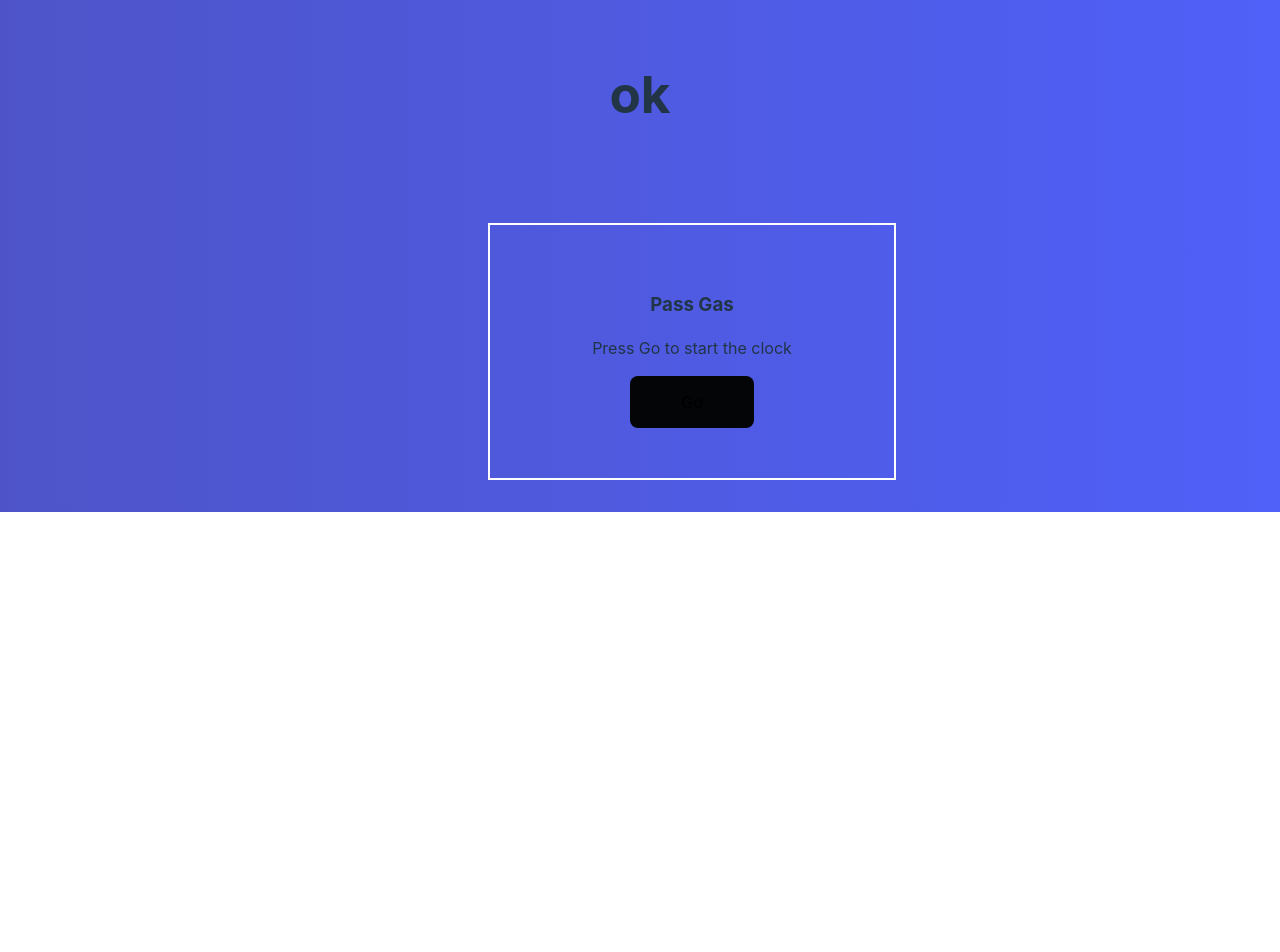
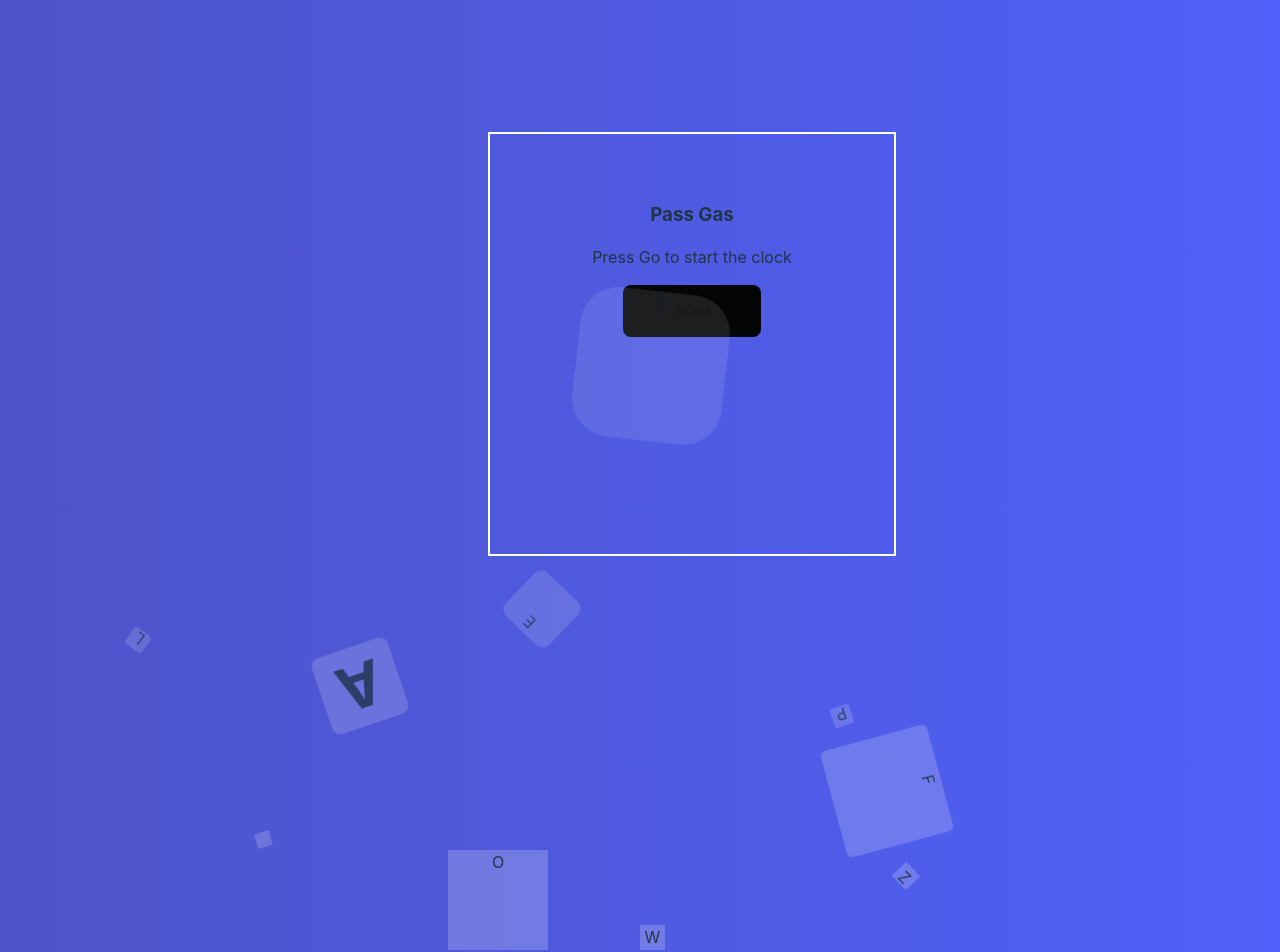
Before and after one commit to mahmudulhaquequdrati/word-game-2-frontend, a React (Vite) app: page / in a window 1280 px wide. Shown: the top 952 px of the page. Before the commit the page ends 800 px from the top, so only its background shows below. Built offline with nearby package versions, Linux system fonts and the light colour scheme.

Commit message:
added styles

```diff
--- a/src/components/days/Days.css
+++ b/src/components/days/Days.css
@@ -20,8 +20,8 @@
 }
 
 .day-content {
-  display: flex;
-  flex-direction: column;
+  display: grid;
+  grid-template-columns: repeat(7, 1fr);
 }
 
 .days-btn {
--- a/src/components/days/Days.jsx
+++ b/src/components/days/Days.jsx
@@ -33,7 +33,7 @@ const Days = () => {
         <div className="day-content">
           {" "}
           {days.map((day) => (
-            <Link to="/word-match">
+            <Link to="/">
               <button className="days-btn">Day {day.day}</button>
             </Link>
           ))}
--- a/src/components/home/Home.css
+++ b/src/components/home/Home.css
@@ -1,26 +1,168 @@
-.home-container {
-  height: 250px;
-  margin: auto;
-  border: 4px solid rgb(253, 253, 253);
-  border-radius: 10px;
-  padding: 20px 30px;
-  padding-top: 100px;
-  background-color: #fdd994;
-  box-shadow: 0 5px 10px rgba(0, 0, 0, 0.1);
+.top-conatiner {
+  margin-bottom: 120px;
+}
+.context {
+  margin-top: 100px;
+  width: 100%;
+  /* position: absolute; */
+  position: static;
+  border: 2px solid #fff;
+  padding: 50px;
+  height: 320px;
 }
 
-.home-container button {
-  background-color: aliceblue;
-  color: #fdd994;
-  font-weight: bold;
-  border: none;
+.context h1 {
+  text-align: center;
+  color: #fff;
+  font-size: 50px;
+}
+
+.context button {
+  background-color: rgb(4, 5, 7);
+  cursor: pointer;
   padding: 15px 50px;
 }
 
-.home-container button:hover {
-  background-color: rgb(0, 0, 0);
-  color: rgb(255, 255, 255);
-  font-weight: bold;
+.area {
+  /* background: #4e54c8;
+  background: -webkit-linear-gradient(to left, #8f94fb, #4e54c8); */
+  width: 100%;
+  height: 70vh;
 }
 
-/* background code */
+.circles {
+  /* position: absolute; */
+  top: 0;
+  left: 0;
+  width: 100%;
+  padding: 0;
+  height: 100%;
+  overflow: hidden;
+}
+
+.circles li {
+  position: absolute;
+  display: block;
+  list-style: none;
+  width: 20px;
+  height: 20px;
+  background: rgba(255, 255, 255, 0.2);
+  animation: animate 25s linear infinite;
+  bottom: -150px;
+}
+
+.circles li:nth-child(1) {
+  display: flex;
+  justify-content: center;
+  align-items: center;
+  font-size: 60px;
+  font-weight: bold;
+  left: 25%;
+  width: 80px;
+  height: 80px;
+  animation-delay: 0s;
+}
+
+.circles li:nth-child(2) {
+  left: 10%;
+  width: 20px;
+  height: 20px;
+  animation-delay: 2s;
+  animation-duration: 12s;
+}
+
+.circles li:nth-child(3) {
+  left: 70%;
+  width: 20px;
+  height: 20px;
+  animation-delay: 4s;
+}
+
+.circles li:nth-child(4) {
+  left: 40%;
+  width: 60px;
+  height: 60px;
+  animation-delay: 0s;
+  animation-duration: 18s;
+}
+
+.circles li:nth-child(5) {
+  left: 65%;
+  width: 20px;
+  height: 20px;
+  animation-delay: 0s;
+}
+
+.circles li:nth-child(6) {
+  left: 65%;
+  width: 110px;
+  height: 110px;
+  animation-delay: 3s;
+}
+
+.circles li:nth-child(7) {
+  left: 35%;
+  width: 100px;
+  height: 100px;
+  animation-delay: 7s;
+}
+
+.circles li:nth-child(8) {
+  left: 50%;
+  width: 25px;
+  height: 25px;
+  animation-delay: 15s;
+  animation-duration: 45s;
+}
+
+.circles li:nth-child(9) {
+  left: 20%;
+  width: 15px;
+  height: 15px;
+  animation-delay: 2s;
+  animation-duration: 35s;
+}
+
+.circles li:nth-child(10) {
+  left: 45%;
+  width: 150px;
+  height: 150px;
+  animation-delay: 0s;
+  animation-duration: 11s;
+}
+
+@keyframes animate {
+  0% {
+    transform: translateY(0) rotate(0deg);
+    opacity: 1;
+    border-radius: 0;
+  }
+
+  100% {
+    transform: translateY(-1000px) rotate(720deg);
+    opacity: 0;
+    border-radius: 50%;
+  }
+}
+
+@media only screen and (max-width: 600px) {
+  .context {
+    margin-top: 100px;
+    /* width: 100%; */
+    /* position: absolute; */
+    position: static;
+    border: 2px solid #fff;
+    padding: 30px;
+    margin-left: -32px;
+    height: 420px;
+  }
+
+  .context h3 {
+    margin-top: 100px;
+    font-size: 60px;
+  }
+  .area {
+    width: 10%;
+    height: 10vh;
+  }
+}
--- a/src/components/home/Home.jsx
+++ b/src/components/home/Home.jsx
@@ -4,14 +4,32 @@ import "./Home.css";
 
 const Home = () => {
   return (
-    <div>
-      <h1>ok</h1>
+    <div className="top-conatiner">
       <div className="context">
-        <h3>Pass Gas</h3>
-        <p>Press Go to start the clock</p>
+        <div>
+          <div>
+            <h3>Pass Gas</h3>
+            <p>Press Go to start the clock</p>
+          </div>
+        </div>
         <Link to="/word-match">
-          <button>Go</button>
+          <button>Start</button>
         </Link>
+      </div>
+
+      <div class="area">
+        <ul class="circles">
+          <li>A</li>
+          <li>L</li>
+          <li>Z</li>
+          <li>E</li>
+          <li>P</li>
+          <li>F</li>
+          <li>O</li>
+          <li>W</li>
+          <li></li>
+          <li>X</li>
+        </ul>
       </div>
     </div>
   );
--- a/src/components/stopwatch/btn-component/BtnComponent.jsx
+++ b/src/components/stopwatch/btn-component/BtnComponent.jsx
@@ -1,7 +1,6 @@
 import React from "react";
 
 const BtnComponent = (props) => {
-  console.log(props.text);
   return (
     <div>
       <div>
--- a/src/components/test-css/Test.css
+++ /dev/null
@@ -1,167 +0,0 @@
-.xy {
-  margin-bottom: 120px;
-}
-.context {
-  margin-top: 100px;
-  width: 100%;
-  /* position: absolute; */
-  position: static;
-  border: 2px solid #fff;
-  padding: 50px;
-}
-
-.context h1 {
-  text-align: center;
-  color: #fff;
-  font-size: 50px;
-}
-
-.context button {
-  background-color: rgb(4, 5, 7);
-  cursor: pointer;
-  padding: 15px 50px;
-}
-
-.area {
-  /* background: #4e54c8;
-  background: -webkit-linear-gradient(to left, #8f94fb, #4e54c8); */
-  width: 100%;
-  height: 70vh;
-}
-
-.circles {
-  /* position: absolute; */
-  top: 0;
-  left: 0;
-  width: 100%;
-  padding: 0;
-  height: 100%;
-  overflow: hidden;
-}
-
-.circles li {
-  position: absolute;
-  display: block;
-  list-style: none;
-  width: 20px;
-  height: 20px;
-  background: rgba(255, 255, 255, 0.2);
-  animation: animate 25s linear infinite;
-  bottom: -150px;
-}
-
-.circles li:nth-child(1) {
-  display: flex;
-  justify-content: center;
-  align-items: center;
-  font-size: 60px;
-  font-weight: bold;
-  left: 25%;
-  width: 80px;
-  height: 80px;
-  animation-delay: 0s;
-}
-
-.circles li:nth-child(2) {
-  left: 10%;
-  width: 20px;
-  height: 20px;
-  animation-delay: 2s;
-  animation-duration: 12s;
-}
-
-.circles li:nth-child(3) {
-  left: 70%;
-  width: 20px;
-  height: 20px;
-  animation-delay: 4s;
-}
-
-.circles li:nth-child(4) {
-  left: 40%;
-  width: 60px;
-  height: 60px;
-  animation-delay: 0s;
-  animation-duration: 18s;
-}
-
-.circles li:nth-child(5) {
-  left: 65%;
-  width: 20px;
-  height: 20px;
-  animation-delay: 0s;
-}
-
-.circles li:nth-child(6) {
-  left: 65%;
-  width: 110px;
-  height: 110px;
-  animation-delay: 3s;
-}
-
-.circles li:nth-child(7) {
-  left: 35%;
-  width: 100px;
-  height: 100px;
-  animation-delay: 7s;
-}
-
-.circles li:nth-child(8) {
-  left: 50%;
-  width: 25px;
-  height: 25px;
-  animation-delay: 15s;
-  animation-duration: 45s;
-}
-
-.circles li:nth-child(9) {
-  left: 20%;
-  width: 15px;
-  height: 15px;
-  animation-delay: 2s;
-  animation-duration: 35s;
-}
-
-.circles li:nth-child(10) {
-  left: 45%;
-  width: 150px;
-  height: 150px;
-  animation-delay: 0s;
-  animation-duration: 11s;
-}
-
-@keyframes animate {
-  0% {
-    transform: translateY(0) rotate(0deg);
-    opacity: 1;
-    border-radius: 0;
-  }
-
-  100% {
-    transform: translateY(-1000px) rotate(720deg);
-    opacity: 0;
-    border-radius: 50%;
-  }
-}
-
-@media only screen and (max-width: 600px) {
-  .context {
-    margin-top: 100px;
-    /* width: 100%; */
-    /* position: absolute; */
-    position: static;
-    border: 2px solid #fff;
-    padding: 30px;
-    margin-left: -32px;
-    height: 420px;
-  }
-
-  .context h3 {
-    margin-top: 100px;
-    font-size: 60px;
-  }
-  .area {
-    width: 10%;
-    height: 10vh;
-  }
-}
--- a/src/components/test-css/Test.jsx
+++ /dev/null
@@ -1,38 +0,0 @@
-import React from "react";
-import { Link } from "react-router-dom";
-import "./Test.css";
-
-const Test = () => {
-  return (
-    <div className="xy">
-      <div className="context">
-        <div>
-          <div>
-            <h3>Pass Gas</h3>
-            <p>Press Go to start the clock</p>
-          </div>
-        </div>
-        <Link to="/word-match">
-          <button>Go</button>
-        </Link>
-      </div>
-
-      <div class="area">
-        <ul class="circles">
-          <li>A</li>
-          <li>L</li>
-          <li>Z</li>
-          <li>E</li>
-          <li></li>
-          <li>F</li>
-          <li>O</li>
-          <li>W</li>
-          <li></li>
-          <li>X</li>
-        </ul>
-      </div>
-    </div>
-  );
-};
-
-export default Test;
--- a/src/components/word-match/WordMatch.css
+++ b/src/components/word-match/WordMatch.css
@@ -12,7 +12,7 @@
   width: 100%;
   margin: 10px;
   padding: 10px 20px;
-  background-color: #fdd994;
+
   border: 4px solid rgb(255, 252, 252);
   font-size: 25px;
   font-weight: bold;
--- a/src/components/word-match/WordMatch.jsx
+++ b/src/components/word-match/WordMatch.jsx
@@ -59,11 +59,6 @@ const WordMatch = () => {
   };
 
   const resume = () => start();
-
-  function handleChange(event) {
-    const texts = event.target.value;
-    setText(texts);
-  }
 
   //*!Game Word Match Function
   const [playable, setPlayable] = useState(true);
--- a/src/index.css
+++ b/src/index.css
@@ -28,7 +28,7 @@ body {
   margin: 0;
   display: flex;
   place-items: center;
-  /* min-height: 100vh; */
+  min-height: 100vh;
 
   background-image: linear-gradient(to right, #4e54c8, #4355f8ee);
   width: 100%;
--- a/src/routes/Routes.jsx
+++ b/src/routes/Routes.jsx
@@ -5,7 +5,7 @@ import Home from "../components/home/Home";
 
 import Login from "../components/login/Login";
 import Register from "../components/register/Register";
-import Test from "../components/test-css/Test";
+
 import WordMatch from "../components/word-match/WordMatch";
 
 export const router = createBrowserRouter([
@@ -33,8 +33,4 @@ export const router = createBrowserRouter([
     path: "/result",
     element: <FinalResult></FinalResult>,
   },
-  {
-    path: "/test",
-    element: <Test></Test>,
-  },
 ]);
```
